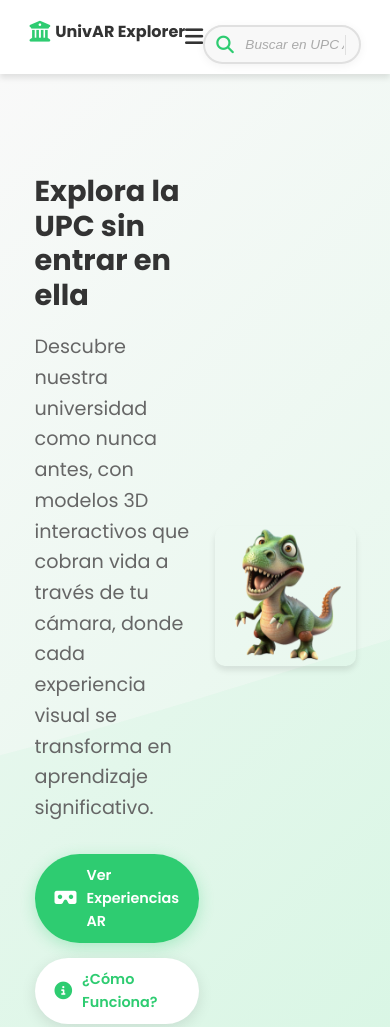
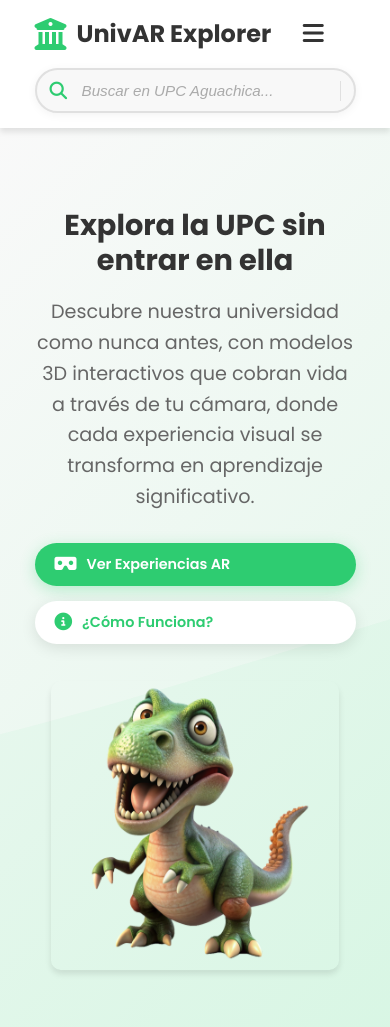
Before and after one commit to JesUr28/UnivAR_Explorer_VF, a plain HTML site: page index.html in a window 390 px wide. Shown: the top 1027 px of the page. Drawn offline with Linux system fonts and the light colour scheme.

Commit message:
Update home-styles.css

```diff
--- a/home-styles.css
+++ b/home-styles.css
@@ -989,38 +989,42 @@ footer {
     order: 3;
     margin: 15px 0 0;
     max-width: 100%;
-    width: 100%;
   }
 
   header .container {
     flex-wrap: wrap;
-    justify-content: space-between;
-  }
-
-  .logo {
-    margin-bottom: 10px;
   }
 }
 
 @media (max-width: 768px) {
-  header {
-    padding: 10px 0;
+  section,
+  .section-container {
+    padding: 60px 0;
   }
 
-  header .container {
-    justify-content: space-between;
+  .hero {
+    padding: 80px 0;
   }
 
-  .logo {
-    margin-right: auto;
+  .hero .container {
+    flex-direction: column;
+    text-align: center;
   }
 
-  .logo h1 {
-    font-size: 1.2rem;
+  .hero-content {
+    margin-bottom: 40px;
   }
 
-  .logo i {
-    font-size: 1.5rem;
+  .hero-content h1 {
+    font-size: 2rem;
+  }
+
+  .hero-image {
+    justify-content: center;
+  }
+
+  .hero-buttons {
+    justify-content: center;
   }
 
   nav ul {
@@ -1042,45 +1046,41 @@ footer {
 
   nav li {
     margin: 10px 0;
-    text-align: center;
   }
 
   .menu-toggle {
     display: block;
-    order: 2;
+  }
+
+  .section-header h2,
+  .instructions h2,
+  .cta h2 {
+    font-size: 2rem;
+  }
+
+  .faculty-tabs {
+    flex-direction: column;
+    align-items: center;
+  }
+
+  .faculty-tab {
+    width: 100%;
+    max-width: 300px;
+    text-align: center;
+  }
+
+  .section-actions {
+    flex-direction: column;
+    align-items: center;
+  }
+
+  .section-button {
+    width: 100%;
+    max-width: 300px;
   }
 }
 
 @media (max-width: 480px) {
-  header .container {
-    padding: 0 10px;
-  }
-
-  .logo {
-    gap: 5px;
-  }
-
-  .logo h1 {
-    font-size: 1rem;
-  }
-
-  .logo i {
-    font-size: 1.3rem;
-  }
-
-  .search-container input {
-    padding: 10px 15px 10px 40px;
-    font-size: 0.85rem;
-  }
-
-  .search-container button {
-    left: 8px;
-  }
-
-  .menu-toggle {
-    font-size: 1.3rem;
-  }
-
   .hero-content h1 {
     font-size: 1.8rem;
   }
@@ -1125,22 +1125,3 @@ footer {
     justify-content: center;
   }
 }
-
-/* Añadir media query adicional para pantallas muy pequeñas */
-@media (max-width: 360px) {
-  .logo h1 {
-    font-size: 0.9rem;
-  }
-
-  .logo i {
-    font-size: 1.2rem;
-  }
-
-  .search-container input {
-    padding: 8px 15px 8px 35px;
-  }
-
-  .menu-toggle {
-    font-size: 1.2rem;
-  }
-}
```
